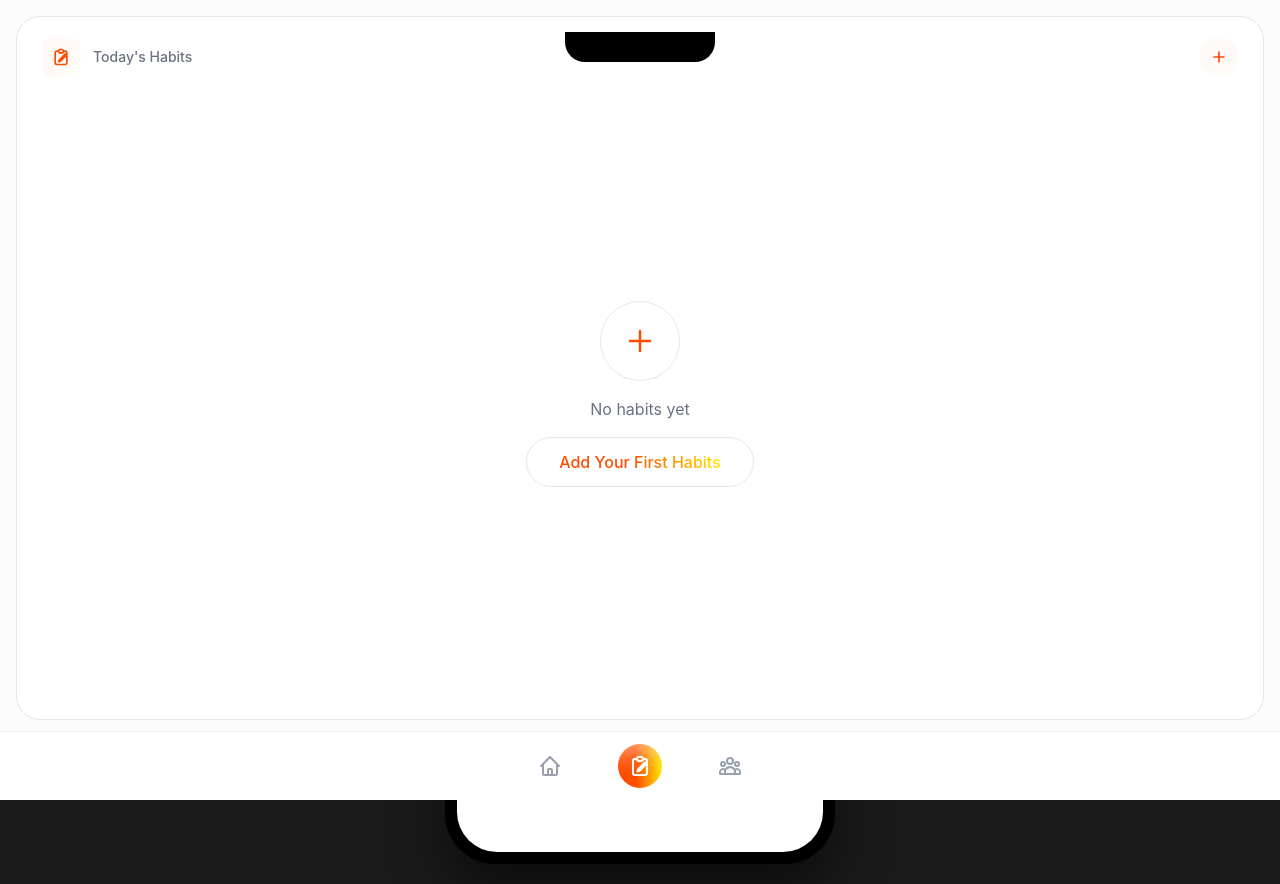
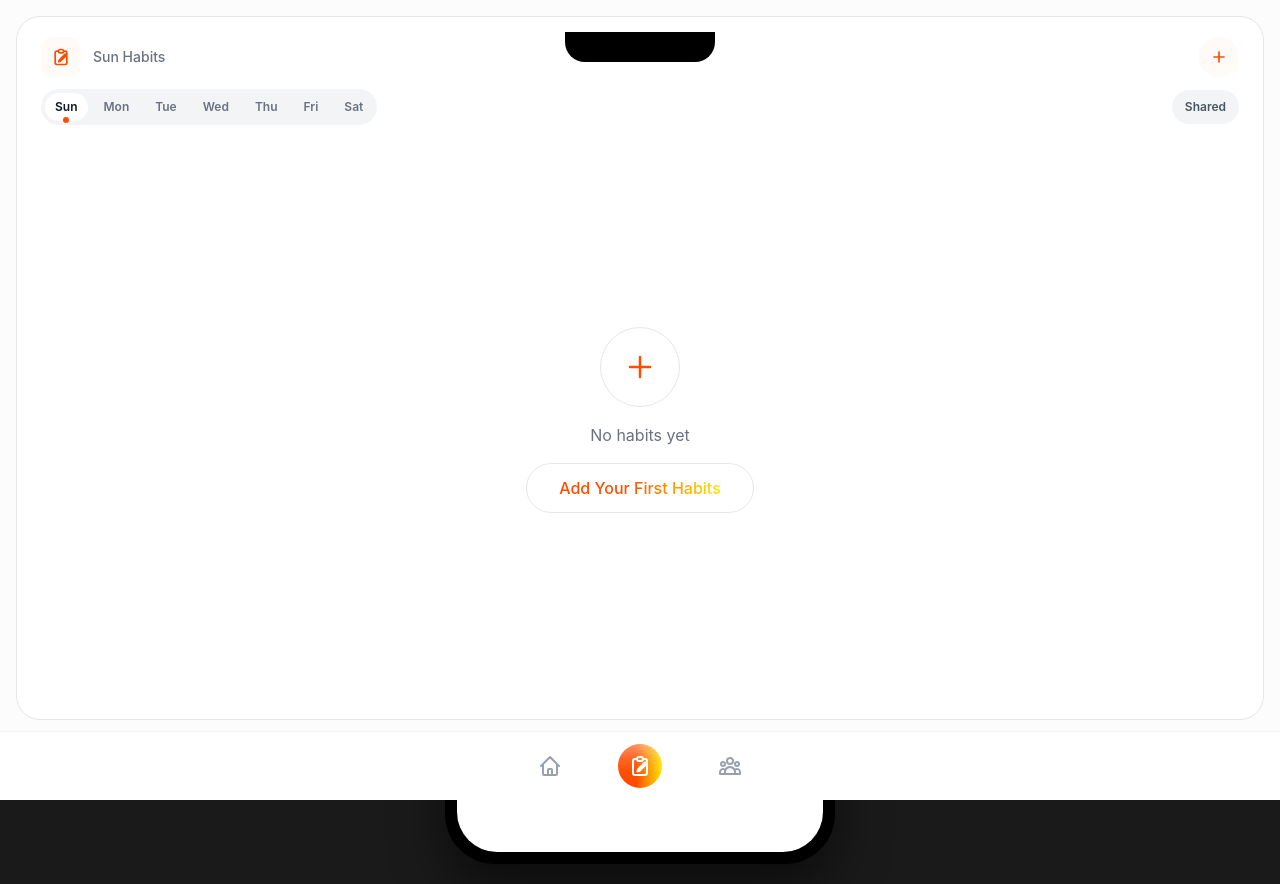
Before and after one commit to benyamty/HB, a React (Vite) app: page / in a window 1280 px wide. Both pictures are taken after a click on the button 642 px from the left and 766 px from the top of the page. Built offline with nearby package versions, Linux system fonts and the light colour scheme.

Commit message:
Add weekday selector and shared toggle to habits view

```diff
--- a/src/components/Home.jsx
+++ b/src/components/Home.jsx
@@ -1,4 +1,4 @@
-import { useState, useEffect, useRef } from 'react'
+import { useMemo, useState, useEffect, useRef } from 'react'
 import { motion, AnimatePresence } from 'framer-motion'
 import VerificationModal from './VerificationModal'
 
@@ -192,6 +192,8 @@ function Home({
 }) {
   const [currentTime, setCurrentTime] = useState(new Date())
   const [verifyingHabit, setVerifyingHabit] = useState(null)
+  const [selectedHabitsDay, setSelectedHabitsDay] = useState(() => ['Sun','Mon','Tue','Wed','Thu','Fri','Sat'][new Date().getDay()])
+  const [showSharedHabits, setShowSharedHabits] = useState(false)
   const [showBadgePicker, setShowBadgePicker] = useState(false)
   const [selectedSlot, setSelectedSlot] = useState(null)
   const [achievementsExpanded, setAchievementsExpanded] = useState(false)
@@ -199,6 +201,21 @@ function Home({
 
   // Track if it's the first mount to avoid initial animation
   const isFirstMount = useRef(true)
+
+  const WEEKDAYS = useMemo(() => (['Sun', 'Mon', 'Tue', 'Wed', 'Thu', 'Fri', 'Sat']), [])
+  const todayKey = WEEKDAYS[new Date().getDay()]
+
+  const filteredHabits = useMemo(() => {
+    if (showSharedHabits) {
+      return habits.filter(h => (h.sharedWith?.length || 0) > 0 || h.isShared)
+    }
+
+    return habits.filter(h => {
+      const d = h.daysOfWeek
+      if (!Array.isArray(d) || d.length === 0) return true
+      return d.includes(selectedHabitsDay)
+    })
+  }, [habits, selectedHabitsDay, showSharedHabits])
   useEffect(() => {
     isFirstMount.current = false
   }, [])
@@ -498,7 +515,9 @@ function Home({
                 <path strokeLinecap="round" strokeLinejoin="round" strokeWidth={2} d="M14.121 14.121L16.5 11.743m0 0l1.378-1.378a1 1 0 00-1.414-1.414L15.086 10.33m1.414 1.414l-4.95 4.95a1 1 0 01-.39.242l-1.83.61.61-1.83a1 1 0 01.242-.39l4.95-4.95" />
               </svg>
             </div>
-            <span className="text-gray-500 text-sm font-medium">Today's Habits</span>
+            <span className="text-gray-500 text-sm font-medium">
+              {habitsExpanded ? (showSharedHabits ? 'Shared Habits' : `${selectedHabitsDay} Habits`) : "Today's Habits"}
+            </span>
           </div>
           <button
             onClick={(e) => {
@@ -513,9 +532,62 @@ function Home({
           </button>
         </div>
 
+        {habitsExpanded && (
+          <div className="flex items-center justify-between gap-3 mb-4 flex-shrink-0 w-full" onClick={(e) => e.stopPropagation()}>
+            <div className="flex items-center gap-1.5 bg-gray-100 rounded-full p-1">
+              {WEEKDAYS.map((d) => {
+                const isActive = !showSharedHabits && selectedHabitsDay === d
+                const isToday = todayKey === d
+                return (
+                  <button
+                    key={d}
+                    type="button"
+                    onClick={() => {
+                      setShowSharedHabits(false)
+                      setSelectedHabitsDay(d)
+                    }}
+                    className={`relative px-2.5 py-1.5 rounded-full text-xs font-semibold transition-colors ${
+                      isActive ? 'bg-white text-gray-900' : 'text-gray-500'
+                    }`}
+                  >
+                    {d}
+                    {isToday && (
+                      <span className={`absolute -bottom-0.5 left-1/2 -translate-x-1/2 w-1.5 h-1.5 rounded-full ${
+                        isActive ? 'bg-[color:var(--accent-solid)]' : 'bg-gray-400'
+                      }`} />
+                    )}
+                  </button>
+                )
+              })}
+            </div>
+
+            <button
+              type="button"
+              onClick={() => setShowSharedHabits(!showSharedHabits)}
+              className={`px-3 py-2 rounded-full text-xs font-semibold border transition-colors ${
+                showSharedHabits
+                  ? 'bg-white border-[color:var(--accent-solid)] text-[color:var(--accent-solid)]'
+                  : 'bg-gray-100 border-transparent text-gray-600'
+              }`}
+            >
+              Shared
+            </button>
+          </div>
+        )}
+
         {/* Habits List */}
         <div className="flex-1 flex flex-col gap-2 min-h-0 w-full overflow-y-auto">
-          {habits.length === 0 ? (
+          {showSharedHabits && filteredHabits.length === 0 ? (
+            <div className="flex-1 flex flex-col items-center justify-center w-full text-center">
+              <div className="w-20 h-20 rounded-full bg-gray-100 flex items-center justify-center mb-4">
+                <svg className="w-10 h-10 text-gray-300" fill="none" stroke="currentColor" viewBox="0 0 24 24">
+                  <path strokeLinecap="round" strokeLinejoin="round" strokeWidth={1.5} d="M17 20h5v-2a3 3 0 00-5.356-1.857M17 20H7m10 0v-2c0-.656-.126-1.283-.356-1.857M7 20H2v-2a3 3 0 015.356-1.857M7 20v-2c0-.656.126-1.283.356-1.857m0 0a5.002 5.002 0 019.288 0M15 7a3 3 0 11-6 0 3 3 0 016 0zm6 3a2 2 0 11-4 0 2 2 0 014 0zM7 10a2 2 0 11-4 0 2 2 0 014 0z" />
+                </svg>
+              </div>
+              <p className="text-gray-500 mb-2 font-medium">No shared habits yet</p>
+              <p className="text-gray-400 text-sm">You’ll be able to open a shared habit page with a friend later.</p>
+            </div>
+          ) : habits.length === 0 ? (
             <button
               onClick={(e) => {
                 e.stopPropagation()
@@ -536,7 +608,7 @@ function Home({
             </button>
           ) : (
             // Sort habits: by time, then done habits go to bottom
-            [...habits]
+            [...filteredHabits]
               .sort((a, b) => {
                 const aDone = isHabitDone(a)
                 const bDone = isHabitDone(b)
```
